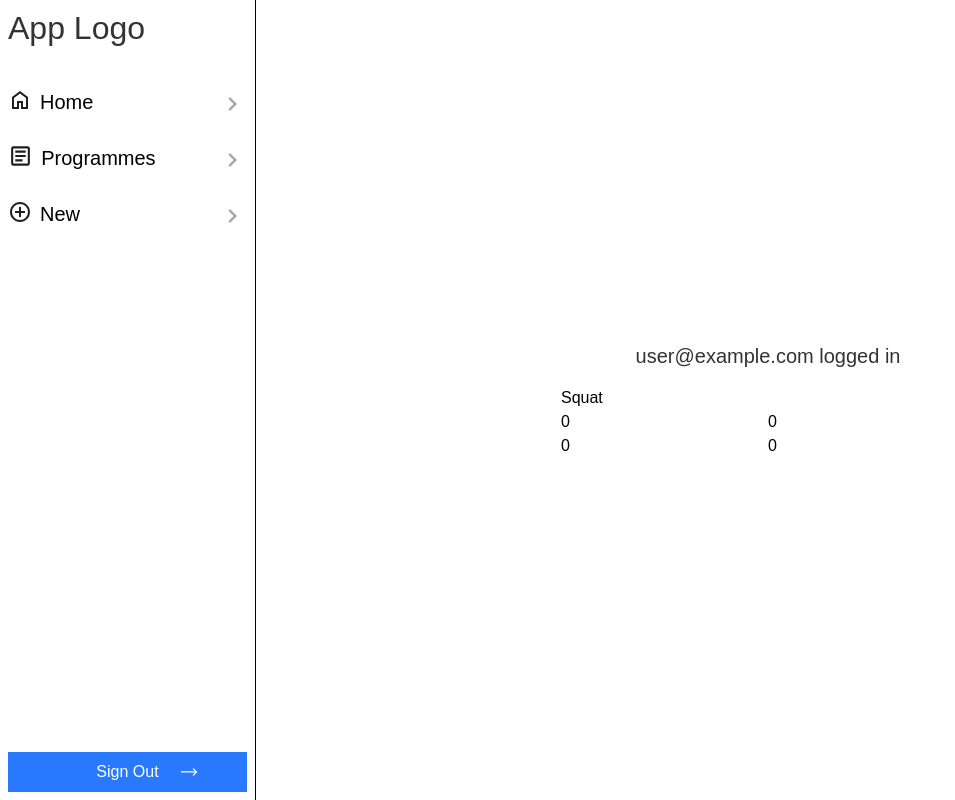
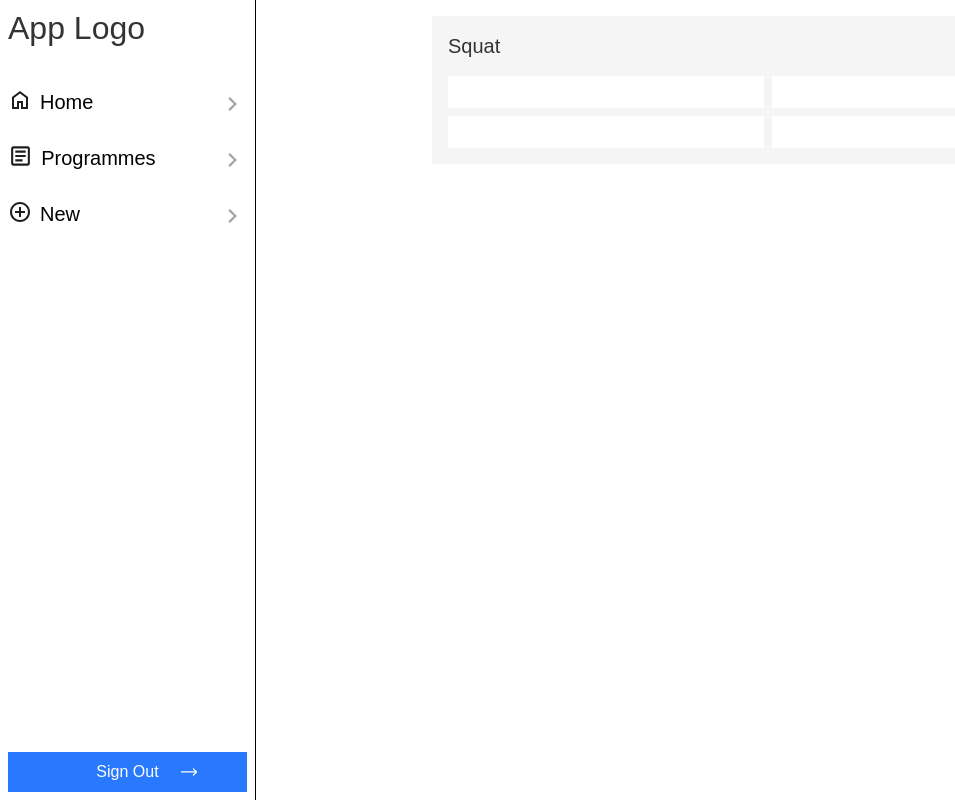
Before and after one commit to jrmilburn/fitnessapp-final, a Next.js app in the folder fitness-app/: page /workout in a window 1280 px wide. Shown: the whole page, without its empty margins (0-955 px from the left). Built offline with nearby package versions, Linux system fonts and the light colour scheme; no server answers; sample sign-in values are in the browser's storage.

Commit message:
update ui rendering of program

```diff
--- a/fitness-app/app/workout/page.jsx
+++ b/fitness-app/app/workout/page.jsx
@@ -74,11 +74,12 @@ export default function Dashboard() {
     }, [])
 
     return (
-        <div className="max-w-[calc(100% - 16rem)] ml-64 min-h-screen flex flex-col gap-4 justify-center items-center">
-            <p>{session.user.email} logged in</p>
+        <div className="max-w-[calc(100% - 16rem)] ml-64 min-h-screen flex flex-col gap-4 justify-start items-center p-4">
+            <div className="max-w-2xl mx-auto w-full">
             <Workout
                 workout={currentWorkout}
             />
+            </div>
         </div>
     )
 
--- a/fitness-app/components/library/Input.jsx
+++ b/fitness-app/components/library/Input.jsx
@@ -4,6 +4,7 @@ export default function Input({ inputVal, setInputVal }) {
         <input
             value={inputVal}
             onChange={(e) => setInputVal(e.target.value)}
+            className="p-1 bg-[var(--primary-bg)] w-full"
         />
     )
 
--- a/fitness-app/components/workout/Exercise.jsx
+++ b/fitness-app/components/workout/Exercise.jsx
@@ -3,8 +3,9 @@ import Set from "./Set"
 export default function Exercise({ exercise }) {
 
     return (
-        <div>
-            {exercise?.name}
+        <div className="bg-[var(--secondary-bg)] p-4 w-full">
+            <p>{exercise?.name}</p>
+            <div className="mt-4 flex flex-col gap-2 w-full">
             {exercise?.sets?.map((set) => {
                 return (
                     <Set
@@ -12,6 +13,7 @@ export default function Exercise({ exercise }) {
                     />
                 )
             })}
+            </div>
         </div>
     )
 
--- a/fitness-app/components/workout/Set.jsx
+++ b/fitness-app/components/workout/Set.jsx
@@ -3,11 +3,11 @@ import { useState } from "react"
 
 export default function Set({ set }) {
 
-    const [weight, setWeight] = useState(set?.weight);
-    const [reps, setReps] = useState(set?.reps);
+    const [weight, setWeight] = useState(set?.weight || null);
+    const [reps, setReps] = useState(set?.reps || null);
 
     return (
-        <div className="flex justify-between">
+        <div className="flex gap-2 w-full">
             <Input
                 inputVal={weight}
                 setInputVal={setWeight}
--- a/fitness-app/components/workout/Workout.jsx
+++ b/fitness-app/components/workout/Workout.jsx
@@ -5,7 +5,7 @@ export default function Workout({ workout }) {
     console.log(workout);
 
     return (
-        <>
+        <div className="w-full mx-auto flex flex-col items-center">
             {workout?.exercises?.map((exercise, index) => {
                 return (
                     <Exercise
@@ -14,7 +14,7 @@ export default function Workout({ workout }) {
                     />
                 )
             })}
-        </>
+        </div>
     )
 
 }
```
